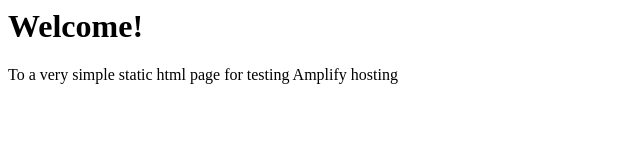
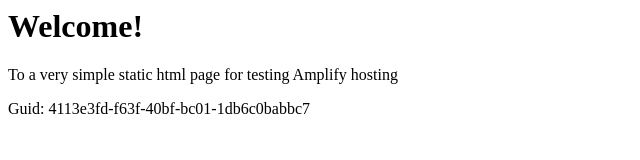
Before and after one commit to aws-aemilia-iad/Github-PR-Commit-Integration-Test-DoNotTouch-Gith-P5X5MO5I-v1-preprod-us-east-1, a website: page src/index.html in a window 1280 px wide. Shown: the whole page, without its empty margins (0-640 px from the left). Drawn offline with Linux system fonts and the light colour scheme.

Commit message:
commit from integ tests

```diff
--- a/src/index.html
+++ b/src/index.html
@@ -1,3 +1,5 @@
+
+
 <html lang="en">
 
 <head>
@@ -10,6 +12,6 @@
 <body>
     <h1>Welcome!</h1>
     <p>To a very simple static html page for testing Amplify hosting</p>
-</body>
+    <p>Guid: 4113e3fd-f63f-40bf-bc01-1db6c0babbc7</p></body>
 
 </html>
```
